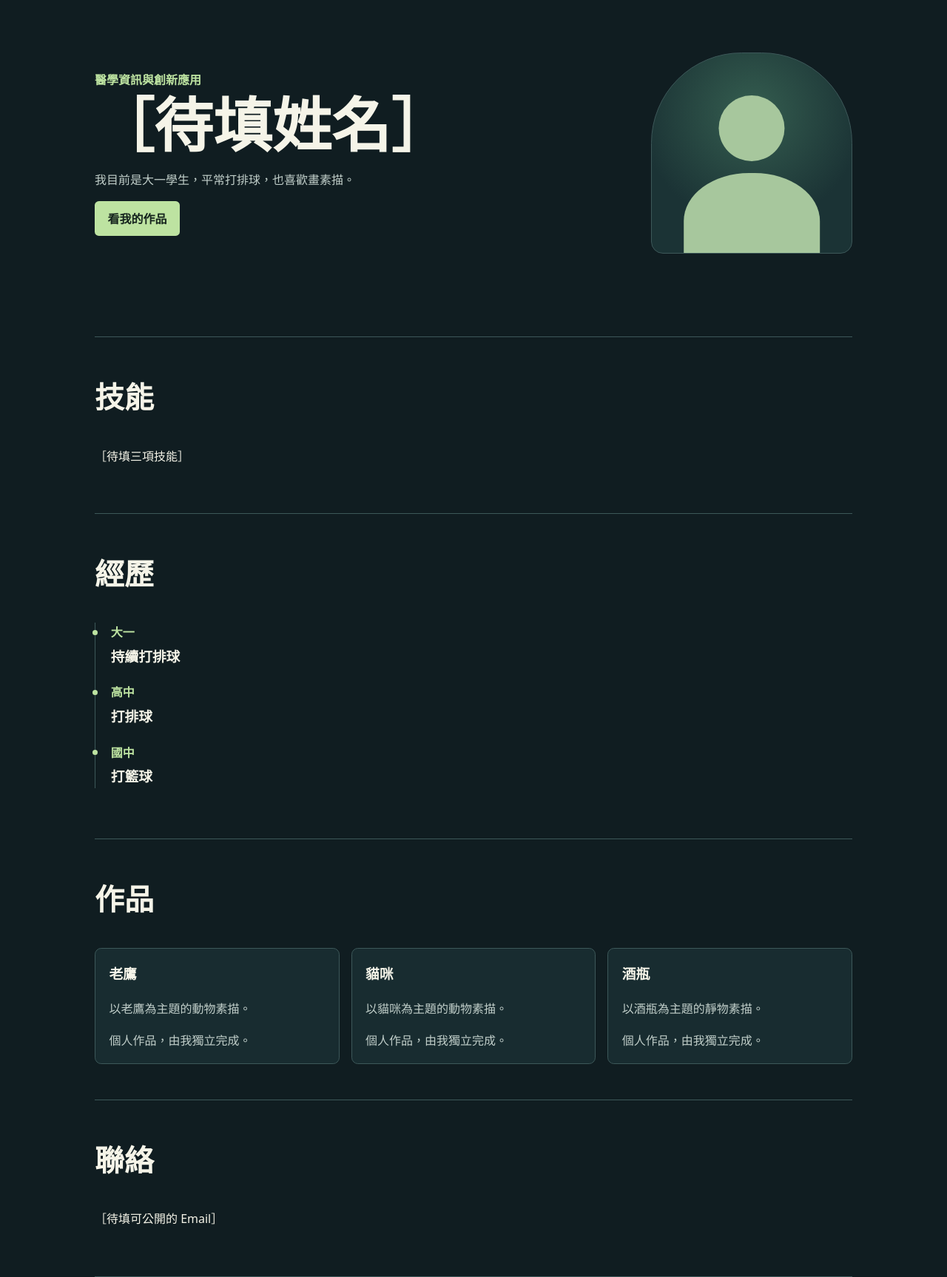
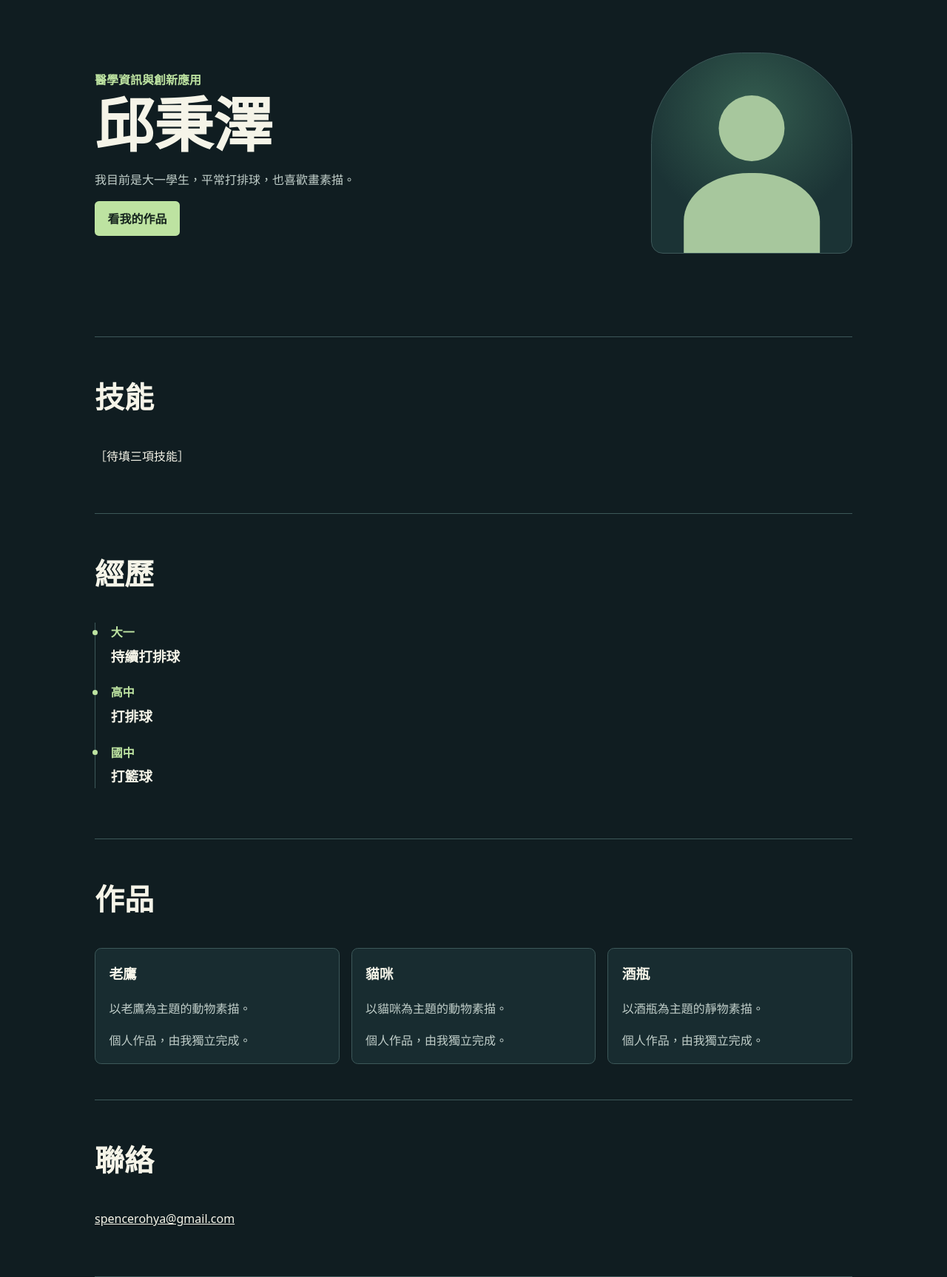
Before and after one commit to spencerohman/intro-cs-portfolio, a plain HTML site: page index.html in a window 1280 px wide. Shown: the part 100-1827 px from the top of the page at 74% size. Drawn offline with Linux system fonts and the light colour scheme.

Commit message:
feat: add portfolio name and contact link

```diff
--- a/index.html
+++ b/index.html
@@ -3,7 +3,7 @@
 <head>
   <meta charset="utf-8">
   <meta name="viewport" content="width=device-width, initial-scale=1.0">
-  <title>個人簡歷與作品集</title>
+  <title>邱秉澤｜個人簡歷與作品集</title>
   <link rel="stylesheet" href="style.css">
 </head>
 <body>
@@ -22,7 +22,7 @@
     <section class="hero" id="about">
       <div>
         <p class="eyebrow">醫學資訊與創新應用</p>
-        <h1>［待填姓名］</h1>
+        <h1>邱秉澤</h1>
         <p class="intro">我目前是大一學生，平常打排球，也喜歡畫素描。</p>
         <a class="button" href="#projects">看我的作品</a>
       </div>
@@ -53,7 +53,7 @@
     </section>
     <section id="contact">
       <h2>聯絡</h2>
-      <p>［待填可公開的 Email］</p>
+      <p><a href="mailto:spencerohya@gmail.com">spencerohya@gmail.com</a></p>
     </section>
   </main>
 </body>
```
